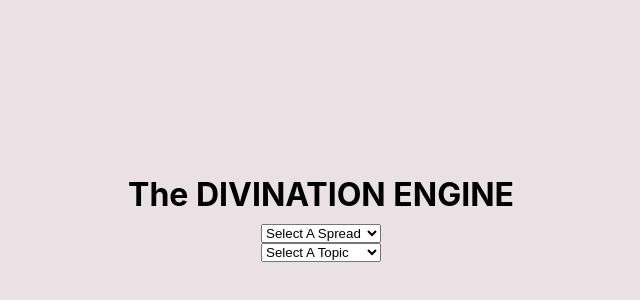
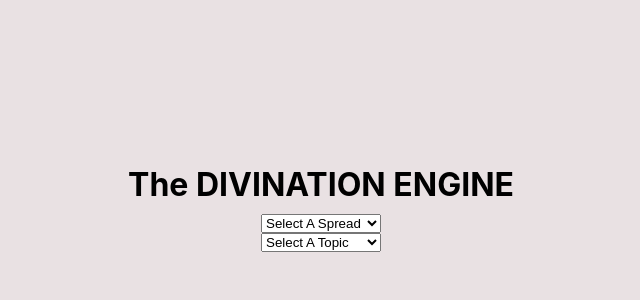
Before and after one commit to DayByDayBy/The_Divination_Engine, a React (Create React App) app in the folder divination_engine/: page / in a window 1280 px wide. Shown: the part 112-412 px from the top of the page, without its empty margins (319-959 px from the left). Built offline with nearby package versions, Linux system fonts and the light colour scheme.

Commit message:
typo fix

```diff
--- a/divination_engine/src/App.css
+++ b/divination_engine/src/App.css
@@ -9,7 +9,7 @@ body{
 }
 
 h1{
-  margin:;
+  margin: 0;
   margin-bottom: .5rem;
 }
 
```
